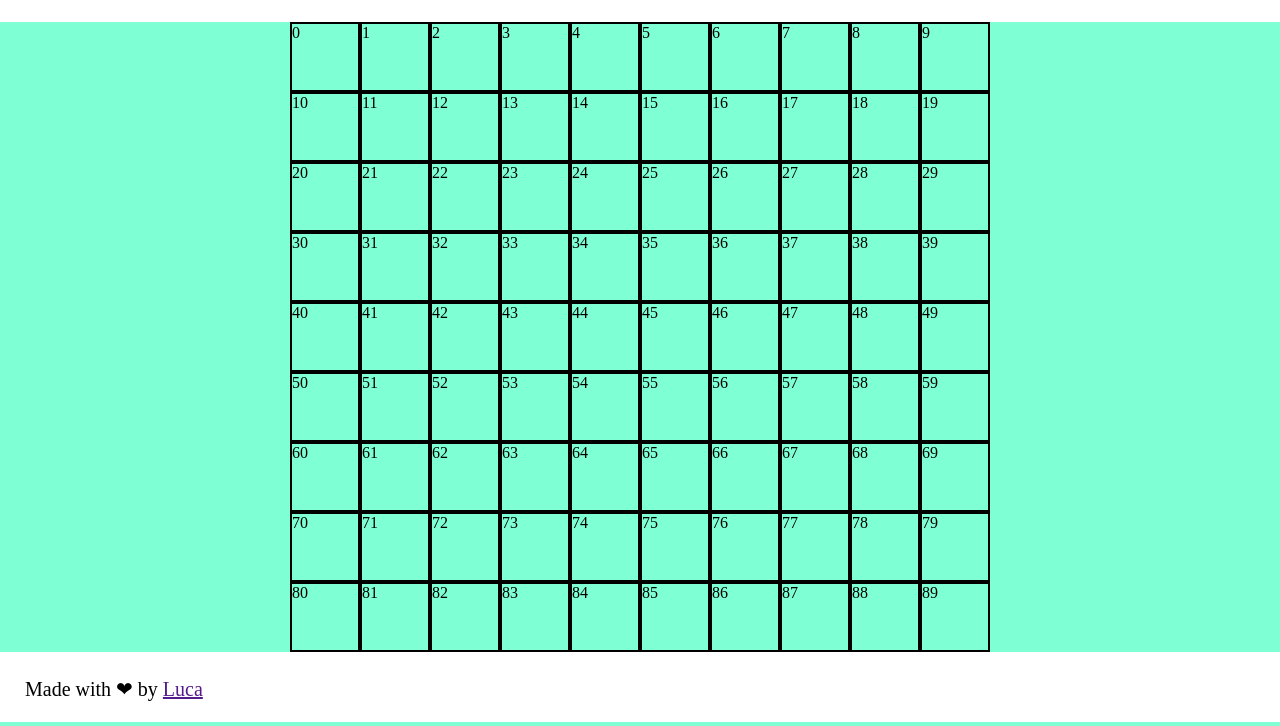
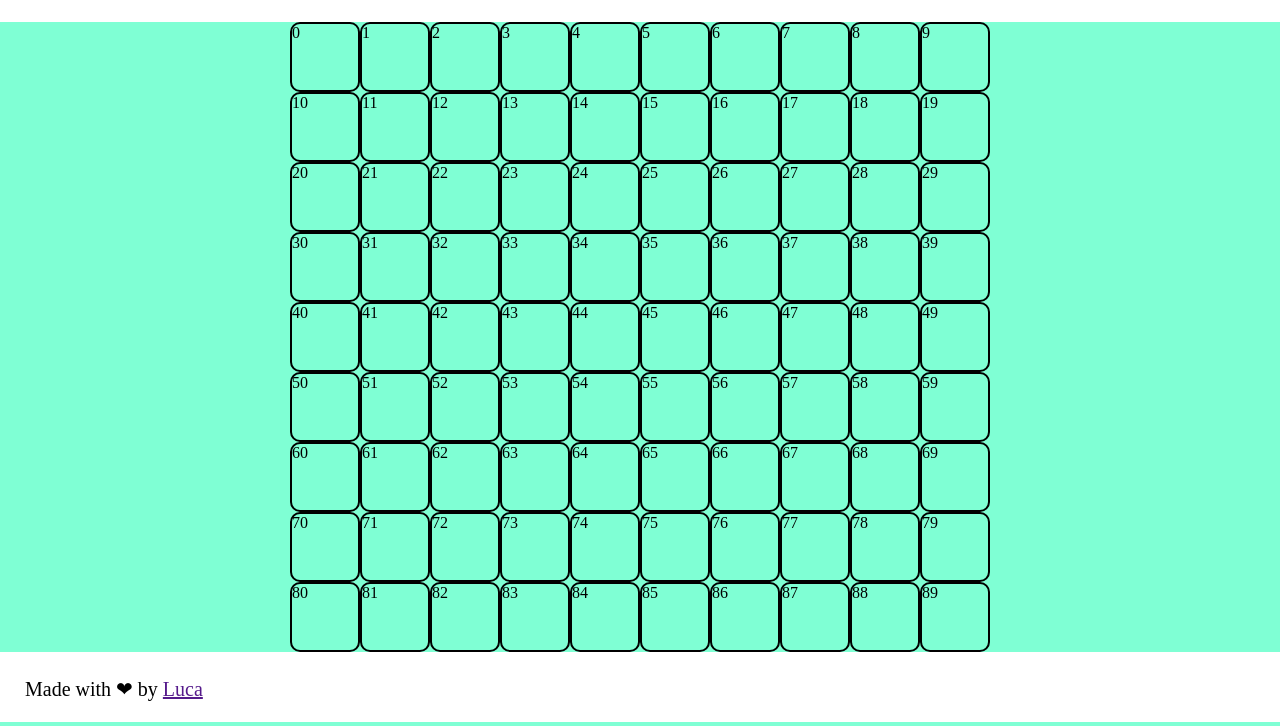
Before and after one commit to LucaPiantadosi27/js-campominato-grid, a plain HTML site: page index.html in a window 1280 px wide. Shown: the part 78-804 px from the top of the page. Drawn offline with Linux system fonts and the light colour scheme.

Commit message:
style fix

```diff
--- a/style.css
+++ b/style.css
@@ -49,7 +49,8 @@ footer p {
 .cella {
     width: calc(100% / 10);
     height: calc(100% / 10);
-    border: 2px solid black;
+    border: 2.5px solid black ;
+    border-radius: 10px;
 
 }
 
```
